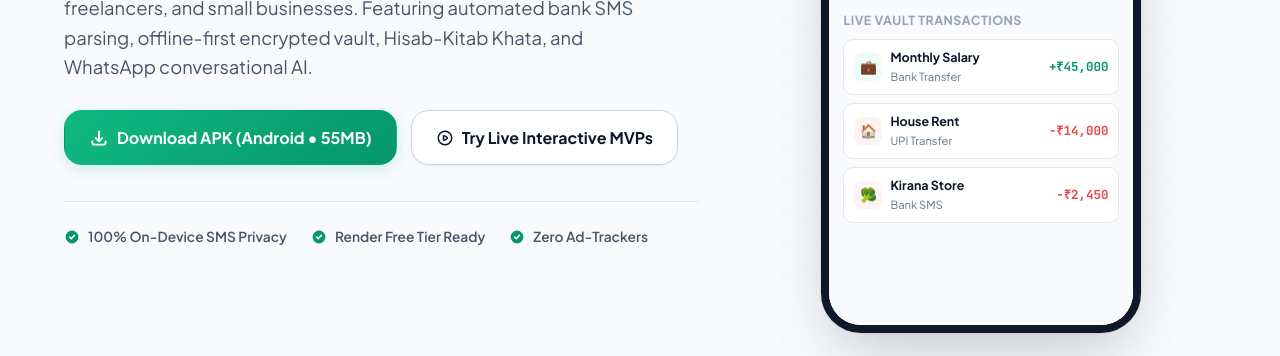
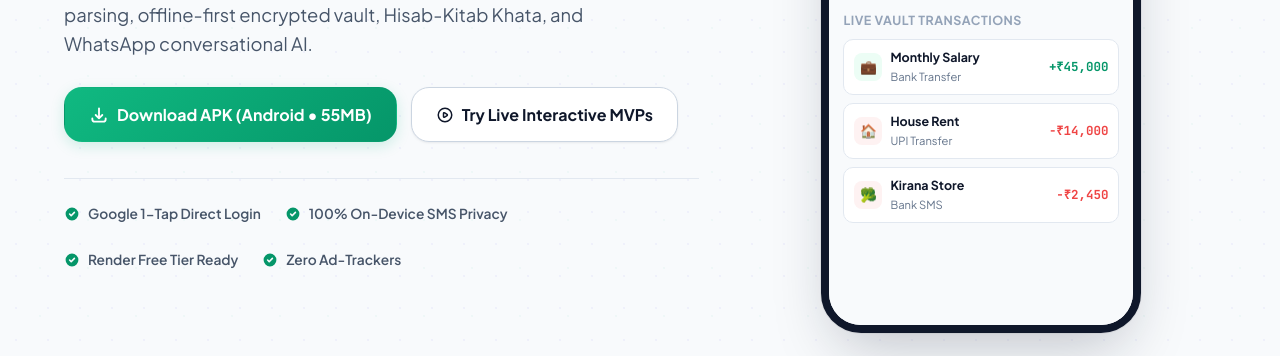
Before and after one commit to SarveshJoshi242/ExpenseTrackerWebsite, a website: page index.html in a window 1280 px wide. Shown: the part 444-800 px from the top of the page. Drawn offline with Linux system fonts and the light colour scheme.

Commit message:
docs: add Google 1-Tap direct login highlight

```diff
--- a/index.html
+++ b/index.html
@@ -89,6 +89,10 @@
         </div>
 
         <div class="hero-trust-row">
+          <div class="trust-item">
+            <svg width="16" height="16" fill="currentColor" viewBox="0 0 20 20"><path fill-rule="evenodd" d="M10 18a8 8 0 100-16 8 8 0 000 16zm3.707-9.293a1 1 0 00-1.414-1.414L9 10.586 7.707 9.293a1 1 0 00-1.414 1.414l2 2a1 1 0 001.414 0l4-4z" clip-rule="evenodd"/></svg>
+            Google 1-Tap Direct Login
+          </div>
           <div class="trust-item">
             <svg width="16" height="16" fill="currentColor" viewBox="0 0 20 20"><path fill-rule="evenodd" d="M10 18a8 8 0 100-16 8 8 0 000 16zm3.707-9.293a1 1 0 00-1.414-1.414L9 10.586 7.707 9.293a1 1 0 00-1.414 1.414l2 2a1 1 0 001.414 0l4-4z" clip-rule="evenodd"/></svg>
             100% On-Device SMS Privacy
```
